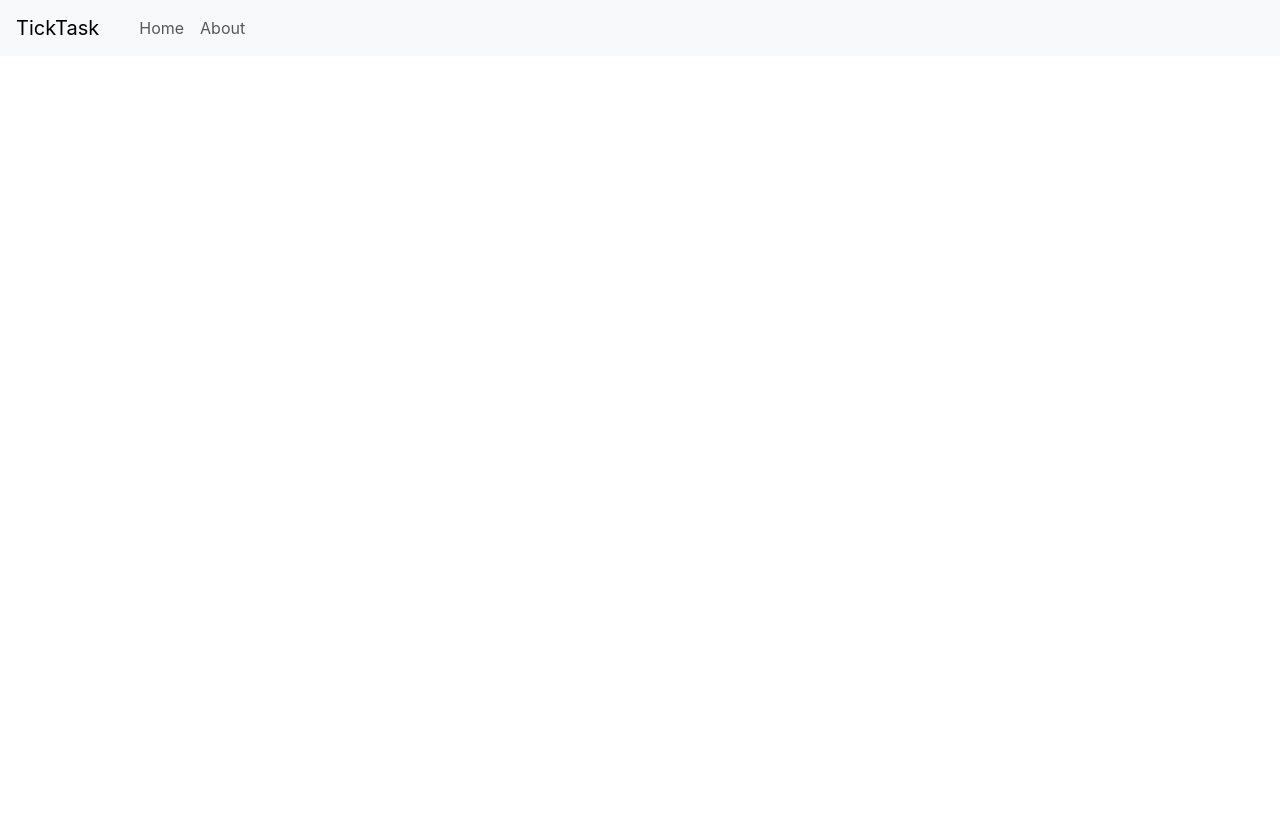
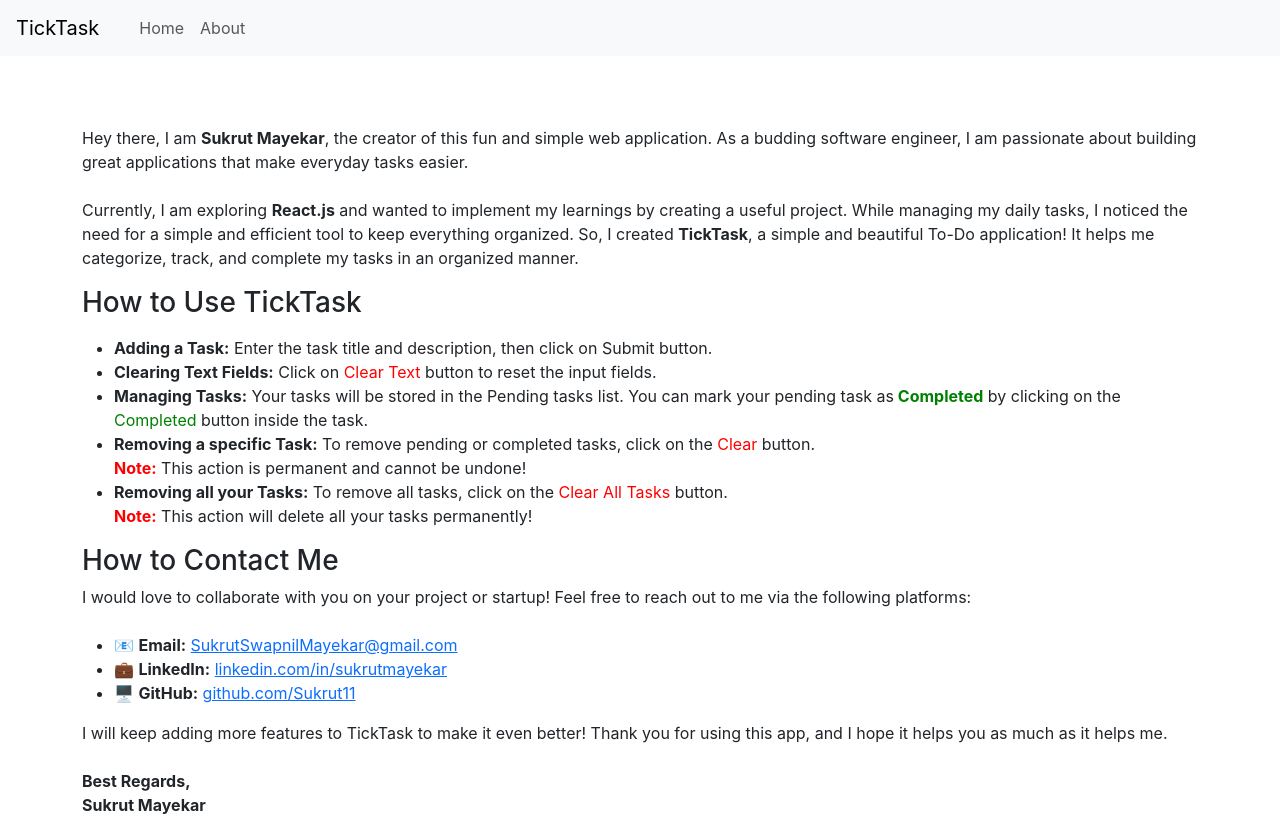
Before and after one commit to Sukrut11/TickTask, a React (Vite) app: page /#/about in a window 1280 px wide. Before the commit the page ends 800 px from the top, so only its background shows below. Built offline with nearby package versions, Linux system fonts and the light colour scheme.

Commit message:
Made changes in about us component

```diff
--- a/src/App.jsx
+++ b/src/App.jsx
@@ -1,17 +1,16 @@
 import React, { useState } from "react";
-import PropTypes from "prop-types";
-import { HashRouter as Router, Routes, Route } from "react-router-dom";
+import { HashRouter as Router, Routes, Route, useLocation } from "react-router-dom";
 import Navbar from "./Components/Navbar";
 import AboutUs from "./Components/AboutUs";
 import HomePage from "./Components/HomePage";
 import Alert from "./Components/Alert";
 
-function App(props) {
-  const [alert, setAlert] = useState(null)
+function App() {
+  const [alert, setAlert] = useState(null);
 
   const showAlert = (type, msg) => {
-    setAlert({ type: type, msg: msg })
-  }
+    setAlert({ type: type, msg: msg });
+  };
 
   return (
     <Router>
@@ -20,12 +19,10 @@
 
       {/* Define Routes for Home and AboutUs */}
       <div className="container my-3">
-        <Alert alert={alert} />
+        <ConditionalAlert alert={alert} />
         <Routes>
           <Route path="/" element={<HomePage showAlert={showAlert} />} />
-          {/* Passing nameTxt as a prop to HomePage */}
           <Route path="/home" element={<HomePage showAlert={showAlert} />} />
-          {/* Passing setNameTxt to AboutUs to update the name */}
           <Route path="/about" element={<AboutUs />} />
         </Routes>
       </div>
@@ -33,4 +30,10 @@
   );
 }
 
+// Helper component to conditionally render Alert
+function ConditionalAlert({ alert }) {
+  const location = useLocation();
+  return location.pathname !== "/about" ? <Alert alert={alert} /> : null;
+}
+
 export default App;
--- a/src/Components/AboutUs.jsx
+++ b/src/Components/AboutUs.jsx
@@ -1,11 +1,90 @@
-import React, { useState } from "react";
+import React from "react";
 
-// The AboutUs component receives setNameTxt as a prop
 export default function AboutUs() {
+  return (
+    <div className="max-w-2xl mx-auto p-6" style={{marginTop: 70}}>
+      <p className="text-lg font-serif text-gray-800 leading-relaxed">
+        <span className="block mb-2 font-semibold text-xl">Hey there, </span>
+        I am <strong>Sukrut Mayekar</strong>, the creator of this fun and simple web application.
+        As a budding software engineer, I am passionate about building great applications
+        that make everyday tasks easier.
+      </p>
 
-  return (
-    <>
+      <p className="text-lg font-serif text-gray-800 leading-relaxed mt-4">
+        Currently, I am exploring <strong>React.js</strong> and wanted to implement my learnings by
+        creating a useful project. While managing my daily tasks, I noticed the need for a simple
+        and efficient tool to keep everything organized. So, I created <strong>TickTask</strong>, a simple and beautiful To-Do application!
+        It helps me categorize, track, and complete my tasks in an organized manner.
+      </p>
 
-    </>
+      <h3 className="text-xl font-semibold mt-6 text-gray-900">How to Use TickTask</h3>
+
+      <ul className="list-disc list-inside mt-3 text-lg text-gray-700 leading-relaxed">
+        <li>
+          <strong>Adding a Task:</strong> Enter the task title and description, then click on
+          <span className="text-green-600 font-semibold"> Submit</span> button.
+        </li>
+        <li>
+          <strong>Clearing Text Fields:</strong> Click on
+          <span style={{color: "red"}}> Clear Text</span> button to reset the input fields.
+        </li>
+        <li>
+          <strong>Managing Tasks:</strong> Your tasks will be stored in the
+          <span className="text-yellow-600 font-semibold"> Pending tasks</span> list.
+          You can mark your pending task as
+          <strong style={{color: "green"}}> Completed</strong> by clicking on the <span style = {{color: "green"}}>Completed</span> button inside the task.
+        </li>
+        <li>
+          <strong>Removing a specific Task:</strong> To remove pending or completed tasks, click on the
+          <span className="text-red-600 font-semibold" style={{color: "red"}}> Clear</span> button.
+          <br />
+          <span className="text-sm text-gray-500"><strong style = {{color: "red"}}>Note:</strong> This action is permanent and cannot be undone!</span>
+        </li>
+        <li>
+          <strong>Removing all your Tasks:</strong> To remove all tasks, click on the
+          <span className="text-red-600 font-semibold" style={{color: "red"}}> Clear All Tasks</span> button.
+          <br />
+          <span className="text-sm text-gray-500"><strong style = {{color: "red"}}>Note:</strong> This action will delete all your tasks permanently!</span>
+        </li>
+      </ul>
+
+      {/* Contact Information Section */}
+      <h3 className="text-xl font-semibold mt-8 text-gray-900">How to Contact Me</h3>
+      <p className="text-lg font-serif text-gray-800 leading-relaxed mt-2">
+        I would love to collaborate with you on your project or startup! Feel free to reach out to me via the following platforms:
+      </p>
+
+      <ul className="mt-4 space-y-2 text-lg">
+        <li>
+          📧 <strong>Email:</strong>{" "}
+          <a href="mailto:SukrutSwapnilMayekar@gmail.com" className="text-blue-600 hover:underline">
+            SukrutSwapnilMayekar@gmail.com
+          </a>
+        </li>
+        <li>
+          💼 <strong>LinkedIn:</strong>{" "}
+          <a href="https://www.linkedin.com/in/sukrutmayekar" target="_blank" rel="noopener noreferrer" className="text-blue-600 hover:underline">
+            linkedin.com/in/sukrutmayekar
+          </a>
+        </li>
+        <li>
+          🖥️ <strong>GitHub:</strong>{" "}
+          <a href="https://github.com/Sukrut11" target="_blank" rel="noopener noreferrer" className="text-blue-600 hover:underline">
+            github.com/Sukrut11
+          </a>
+        </li>
+      </ul>
+
+      <p className="text-lg font-serif text-gray-800 leading-relaxed mt-6">
+        I will keep adding more features to TickTask to make it even better!
+        Thank you for using this app, and I hope it helps you as much as it helps me.
+      </p>
+
+      <p className="text-lg font-serif text-gray-800 leading-relaxed mt-4">
+        <strong className="block font-semibold">Best Regards,</strong>
+        <br />
+        <strong className="block text-gray-900 font-bold text-xl">Sukrut Mayekar</strong>
+      </p>
+    </div>
   );
 }
```
